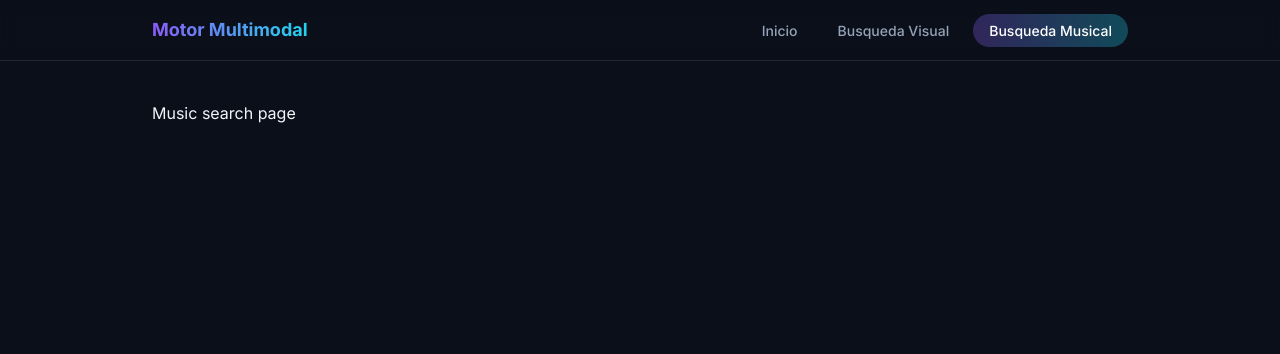
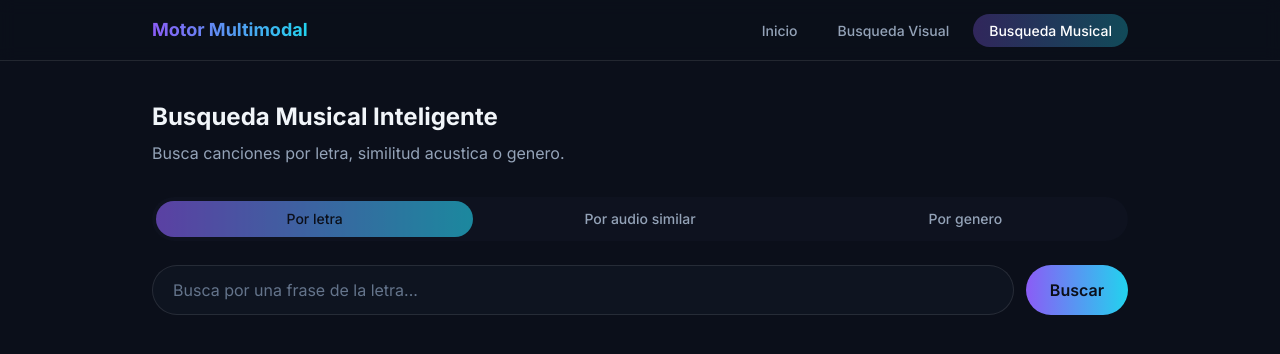
Before and after one commit to andre749/Proyecto2-BBD2_multimedia_database, a React (Vite) app in the folder frontend/: page /music-search in a window 1280 px wide. Shown: the top 354 px of the page. Built offline with nearby package versions, Linux system fonts and the light colour scheme.

Commit message:
feat(frontend): implement music search page with lyrics/audio/genre tabs

```diff
--- a/frontend/src/pages/music-search/MusicSearchPage.jsx
+++ b/frontend/src/pages/music-search/MusicSearchPage.jsx
@@ -1,3 +1,155 @@
+import { useState } from 'react'
+import { motion } from 'framer-motion'
+import { searchMusic } from '../../api/client.js'
+import SearchBar from '../../components/shared/SearchBar.jsx'
+import LoadingSkeleton from '../../components/shared/LoadingSkeleton.jsx'
+import EmptyState from '../../components/shared/EmptyState.jsx'
+import ResultCard from '../../components/shared/ResultCard.jsx'
+
+const TABS = [
+  { key: 'lyrics', label: 'Por letra' },
+  { key: 'audio', label: 'Por audio similar' },
+  { key: 'genre', label: 'Por genero' },
+]
+
+const GENRE_OPTIONS = ['Indie Pop', 'Reggaeton', 'Rock Alternativo', 'Lo-fi', 'Cumbia Fusion', 'Electronica']
+
 export default function MusicSearchPage() {
-  return <div>Music search page</div>
+  const [tab, setTab] = useState('lyrics')
+  const [query, setQuery] = useState('')
+  const [audioFile, setAudioFile] = useState(null)
+  const [status, setStatus] = useState('idle')
+  const [error, setError] = useState(null)
+  const [results, setResults] = useState([])
+
+  const handleSearch = async () => {
+    setError(null)
+    if (tab === 'audio' && !audioFile) {
+      setError('Sube un archivo de audio antes de buscar.')
+      return
+    }
+    if (tab !== 'audio' && !query.trim()) {
+      setError('Escribe un termino de busqueda.')
+      return
+    }
+    setStatus('loading')
+    try {
+      const { results } = await searchMusic({ mode: tab, query, audioFile })
+      setResults(results)
+      setStatus('done')
+    } catch (err) {
+      setError(err.message)
+      setStatus('idle')
+    }
+  }
+
+  const handleTabChange = (key) => {
+    setTab(key)
+    setStatus('idle')
+    setResults([])
+    setError(null)
+    setQuery('')
+    setAudioFile(null)
+  }
+
+  return (
+    <div>
+      <h1 className="mb-2 text-2xl font-bold">Busqueda Musical Inteligente</h1>
+      <p className="mb-8 text-slate-400">Busca canciones por letra, similitud acustica o genero.</p>
+
+      <div className="relative mb-6 flex gap-2 rounded-full bg-panel/40 p-1" role="tablist">
+        {TABS.map((t) => (
+          <button
+            key={t.key}
+            role="tab"
+            aria-selected={tab === t.key}
+            onClick={() => handleTabChange(t.key)}
+            className={`relative flex-1 rounded-full px-4 py-2 text-sm font-medium transition-colors ${
+              tab === t.key ? 'text-ink' : 'text-slate-400 hover:text-slate-200'
+            }`}
+          >
+            {tab === t.key && (
+              <motion.span
+                layoutId="music-tab-pill"
+                className="absolute inset-0 -z-10 rounded-full bg-gradient-to-r from-accent-violet to-accent-cyan"
+                transition={{ type: 'spring', stiffness: 350, damping: 30 }}
+              />
+            )}
+            {t.label}
+          </button>
+        ))}
+      </div>
+
+      <div className="mb-8">
+        {tab === 'audio' ? (
+          <label className="flex w-fit cursor-pointer items-center gap-3 rounded-full bg-white/10 px-5 py-3 text-sm font-medium hover:bg-white/20">
+            {audioFile ? audioFile.name : 'Elegir archivo de audio'}
+            <input
+              type="file"
+              accept="audio/*"
+              aria-label="Subir audio"
+              className="hidden"
+              onChange={(e) => setAudioFile(e.target.files?.[0] ?? null)}
+            />
+          </label>
+        ) : tab === 'genre' ? (
+          <div className="flex flex-wrap gap-2">
+            {GENRE_OPTIONS.map((g) => (
+              <button
+                key={g}
+                onClick={() => setQuery(g)}
+                className={`rounded-full border px-4 py-2 text-sm ${
+                  query === g ? 'border-accent-cyan text-accent-cyan' : 'border-white/10 text-slate-300'
+                }`}
+              >
+                {g}
+              </button>
+            ))}
+          </div>
+        ) : (
+          <SearchBar
+            value={query}
+            onChange={setQuery}
+            onSubmit={handleSearch}
+            placeholder="Busca por una frase de la letra..."
+          />
+        )}
+      </div>
+
+      {error && <p className="mb-4 text-sm text-red-400">{error}</p>}
+
+      {tab !== 'lyrics' && (
+        <motion.button
+          whileTap={{ scale: 0.97 }}
+          onClick={handleSearch}
+          disabled={status === 'loading'}
+          className="mb-8 w-fit rounded-full bg-gradient-to-r from-accent-violet to-accent-cyan px-8 py-3 font-semibold text-ink disabled:opacity-50"
+        >
+          {status === 'loading' ? 'Buscando...' : 'Buscar canciones'}
+        </motion.button>
+      )}
+
+      {status === 'loading' && <LoadingSkeleton count={8} />}
+
+      {status === 'done' && results.length === 0 && (
+        <EmptyState description="No encontramos canciones para esta busqueda." />
+      )}
+
+      {status === 'done' && results.length > 0 && (
+        <div className="grid grid-cols-2 gap-5 sm:grid-cols-3 md:grid-cols-4">
+          {results.map((song, i) => (
+            <ResultCard
+              key={song.id}
+              index={i}
+              to={`/music-search/${song.id}`}
+              imageUrl={song.coverUrl}
+              title={song.title}
+              subtitle={song.artist}
+              similarity={song.similarity}
+            />
+          ))}
+        </div>
+      )}
+    </div>
+  )
 }
```
Also changed, not shown: 1 other file (tests, documents, lock files or other folders).
